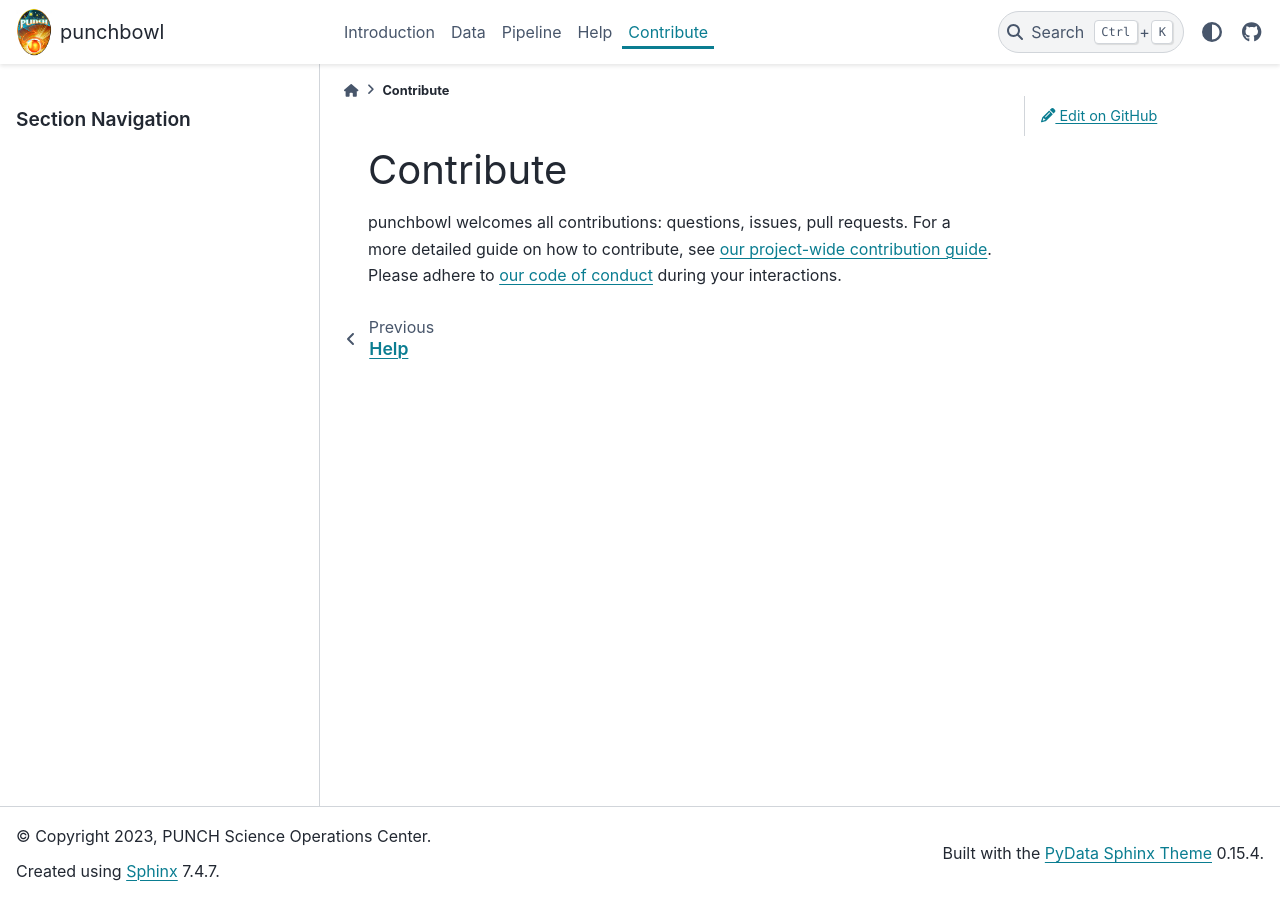
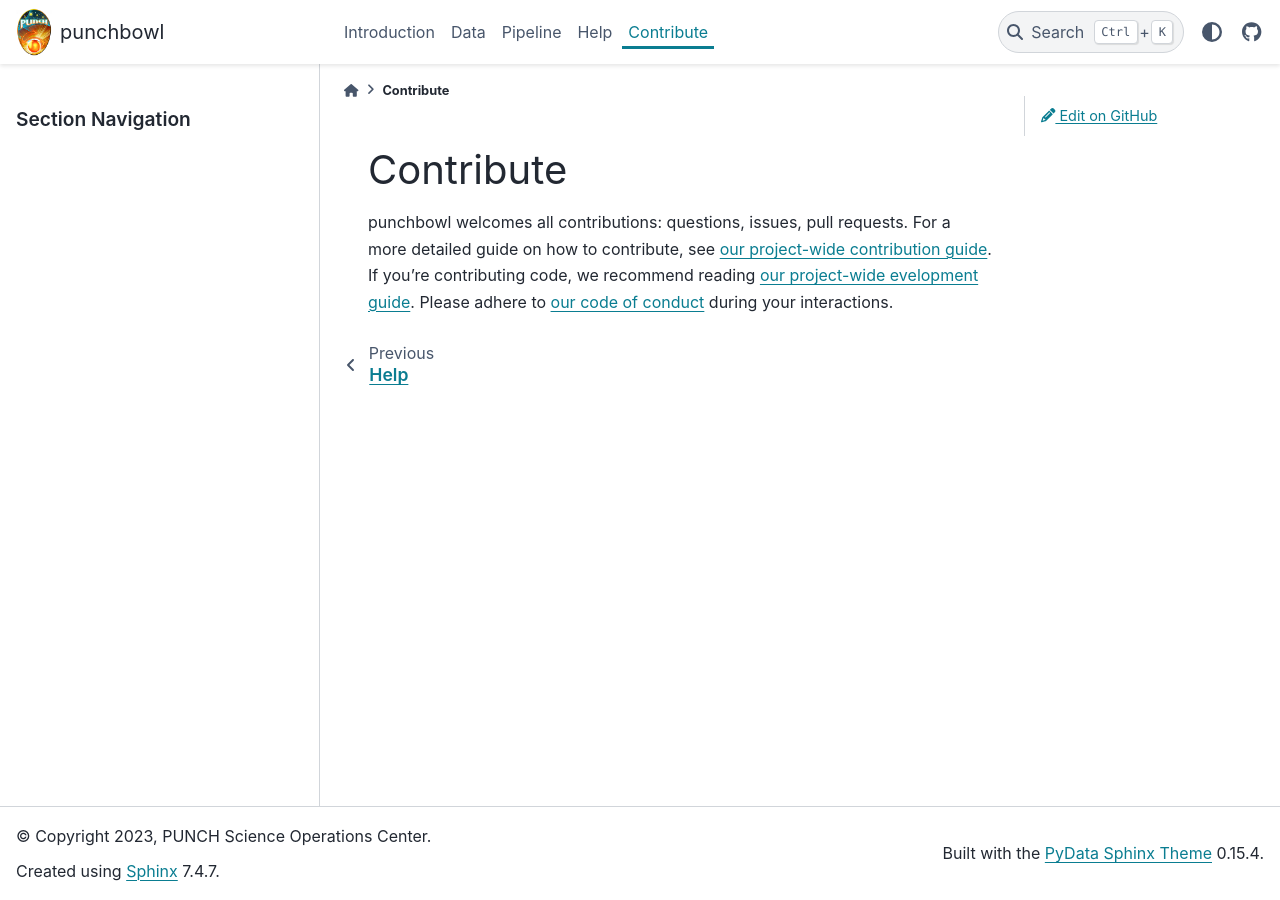
Before and after one commit to raphael-attie/punchbowl, a Sphinx documentation site: the page built from docs/source/contribute.rst, in a window 1280 px wide. Built offline with Sphinx 7.4.7 and the PyData theme 0.15.4, drawn with Linux system fonts in a browser that asks for light colours; pages that are not in the unit, such as notebooks, are missing from menus.

Commit message:
adds development guide note

```diff
--- a/docs/source/contribute.rst
+++ b/docs/source/contribute.rst
@@ -3,5 +3,6 @@ Contribute
 
 punchbowl welcomes all contributions: questions, issues, pull requests. For a more detailed guide on how to contribute,
 see `our project-wide contribution guide <https://github.com/punch-mission/punch-mission/blob/main/contributing.md>`_.
+If you're contributing code, we recommend reading `our project-wide evelopment guide <https://github.com/punch-mission/punch-mission/blob/main/development.md>`_.
 Please adhere to `our code of conduct <https://github.com/punch-mission/punch-mission/blob/main/CODE_OF_CONDUCT.md>`_
 during your interactions.
```
